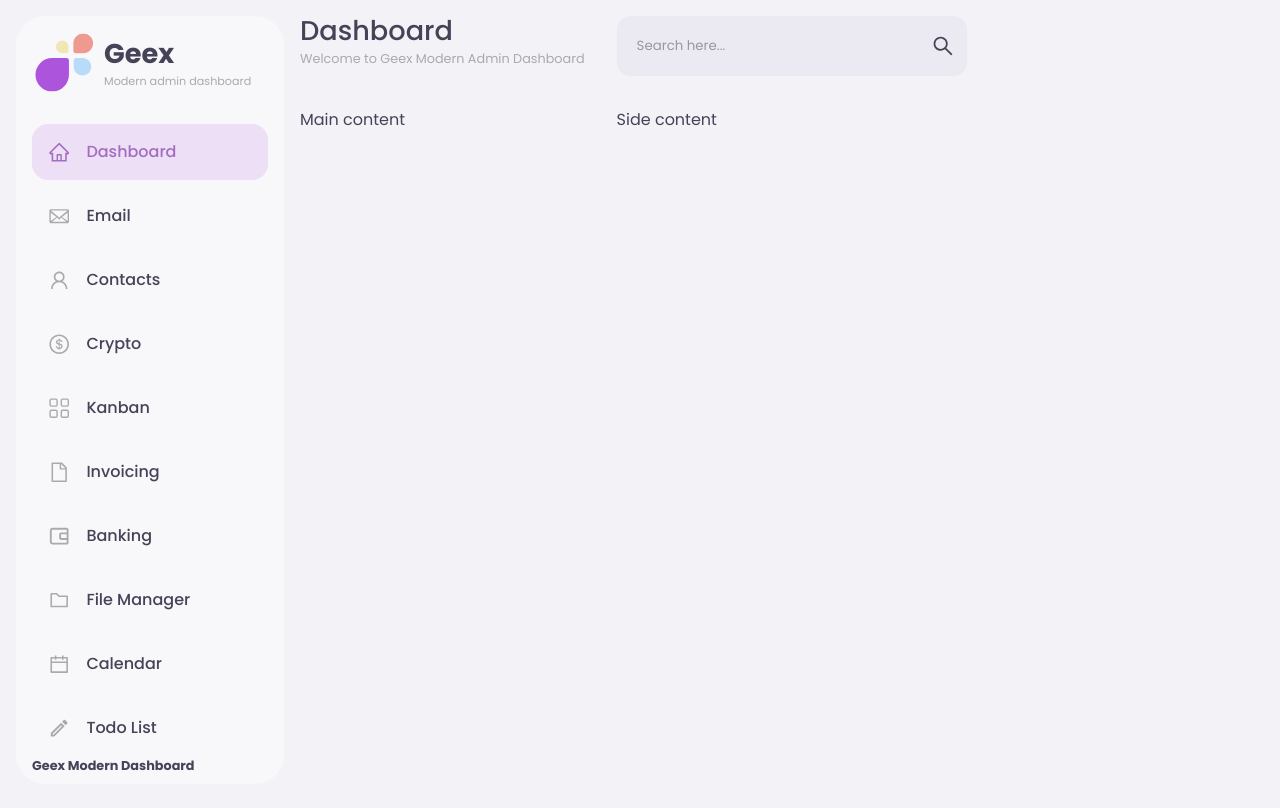
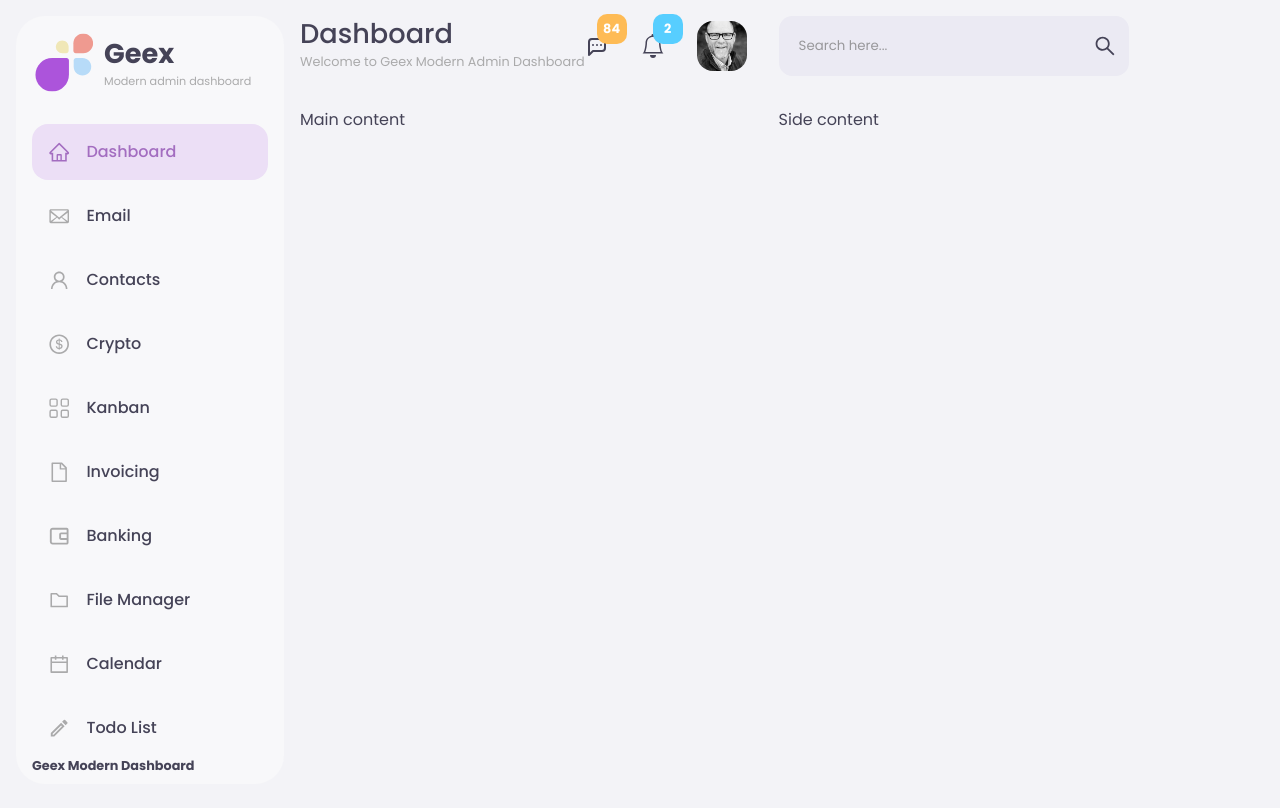
Before and after one commit to bryan-brenes-rojas/admin-dashboard, a React (Vite) app in the folder apps/admin-fe/: page / in a window 1280 px wide. Shown: the top 808 px of the page. Built offline with nearby package versions, Linux system fonts and the light colour scheme.

Commit message:
Add avatar and notification components

```diff
--- /dev/null
+++ b/apps/admin-fe/src/components/avatar/avatar.module.scss
@@ -0,0 +1,8 @@
+$image-width: 50px;
+
+.image {
+  width: $image-width;
+  height: $image-width;
+  object-fit: cover;
+  border-radius: 1em;
+}
--- /dev/null
+++ b/apps/admin-fe/src/components/avatar/avatar.tsx
@@ -0,0 +1,9 @@
+import classes from "./avatar.module.scss";
+
+interface Props {
+  imageUrl: string;
+}
+
+export const Avatar = ({ imageUrl }: Props) => {
+  return <img className={classes.image} src={imageUrl} />;
+};
--- /dev/null
+++ b/apps/admin-fe/src/components/icon-batch/icon-batch.module.scss
@@ -0,0 +1,43 @@
+@import "../../styles/colors.scss";
+
+$batch-size: 30px;
+
+.container {
+  position: relative;
+  display: flex;
+  align-items: center;
+  cursor: pointer;
+
+  &::after {
+    content: attr(data-count);
+    position: absolute;
+    display: inline-block;
+    text-align: center;
+    border-radius: 10px;
+    width: $batch-size;
+    height: $batch-size;
+    line-height: $batch-size;
+    font-size: 0.8em;
+    font-weight: bold;
+    color: #fff;
+    top: -$batch-size/1.5;
+    left: 50%;
+    z-index: 10;
+  }
+
+  &.hiddenBatch::after {
+    visibility: hidden;
+  }
+
+  &.warning::after {
+    background-color: $warning;
+  }
+
+  &.info::after {
+    background-color: $info;
+  }
+
+  .icon {
+    font-size: 1.5em;
+  }
+}
--- /dev/null
+++ b/apps/admin-fe/src/components/icon-batch/icon-batch.tsx
@@ -0,0 +1,37 @@
+import { BsBell } from "react-icons/bs";
+import { TbMessageDots } from "react-icons/tb";
+import classes from "./icon-batch.module.scss";
+
+const COLORS = {
+  warning: classes.warning,
+  info: classes.info,
+};
+type Icon = "bell" | "message";
+type Color = keyof typeof COLORS;
+
+interface Props {
+  icon: Icon;
+  color?: Color;
+  count?: number;
+}
+
+export const IconBatch = ({ icon, count, color }: Props) => {
+  const getIcon = (iconType: Icon) => {
+    switch (iconType) {
+      case "bell":
+        return <BsBell className={classes.icon} />;
+      case "message":
+        return <TbMessageDots className={classes.icon} />;
+    }
+  };
+  return (
+    <div
+      data-count={count}
+      className={`${classes.container} ${
+        color ? COLORS[color] : classes.warning
+      } ${count ? "" : classes.hiddenBatch}`}
+    >
+      {getIcon(icon)}
+    </div>
+  );
+};
--- a/apps/admin-fe/src/layouts/main-layout.module.scss
+++ b/apps/admin-fe/src/layouts/main-layout.module.scss
@@ -19,6 +19,11 @@ $side-width: 350px;
   }
 
   .headerMain {
+    display: flex;
+    justify-content: space-between;
+    align-items: center;
+
+    .left {
       .title {
         font-weight: 500;
         font-size: 1.7em;
@@ -29,4 +34,12 @@ $side-width: 350px;
         color: $sub-text;
       }
     }
+
+    .right {
+      display: flex;
+      justify-content: flex-end;
+      align-items: center;
+      gap: 2em;
     }
+  }
+}
--- a/apps/admin-fe/src/layouts/main-layout.tsx
+++ b/apps/admin-fe/src/layouts/main-layout.tsx
@@ -1,4 +1,7 @@
 import { ReactNode } from "react";
+import profile from "../assets/temp-profile-pic.jpeg";
+import { Avatar } from "../components/avatar/avatar";
+import { IconBatch } from "../components/icon-batch/icon-batch";
 import { Input } from "../components/input/input";
 import classes from "./main-layout.module.scss";
 
@@ -17,8 +20,15 @@ export const MainLayout = ({ children, side, title, description }: Props) => {
       }`}
     >
       <div className={classes.headerMain}>
-        <h1 className={classes.title}>{title}</h1>
-        <span className={classes.description}>{description}</span>
+        <div className={classes.left}>
+          <h1 className={classes.title}>{title}</h1>
+          <span className={classes.description}>{description}</span>
+        </div>
+        <div className={classes.right}>
+          <IconBatch icon="message" count={84} />
+          <IconBatch icon="bell" count={2} color="info" />
+          <Avatar imageUrl={profile} />
+        </div>
       </div>
       {side ? (
         <div className={classes.headerSide}>
--- a/apps/admin-fe/src/styles/colors.scss
+++ b/apps/admin-fe/src/styles/colors.scss
@@ -7,3 +7,6 @@ $accent: #ECDFF6;
 $text: #454357;
 $sub-text: #AAAAAB;
 $text-accent: #A36DC0;
+
+$warning: #FEBB55;
+$info: #57CEFF;
--- a/apps/admin-fe/tsconfig.node.json
+++ b/apps/admin-fe/tsconfig.node.json
@@ -3,7 +3,7 @@
     "composite": true,
     "skipLibCheck": true,
     "module": "ESNext",
-    "moduleResolution": "bundler",
+    "moduleResolution": "node",
     "allowSyntheticDefaultImports": true
   },
   "include": ["vite.config.ts"]
```
Also changed, not shown: apps/admin-fe/src/assets/temp-profile-pic.jpeg (added). Lines whose indentation alone changed are shown as unchanged.
